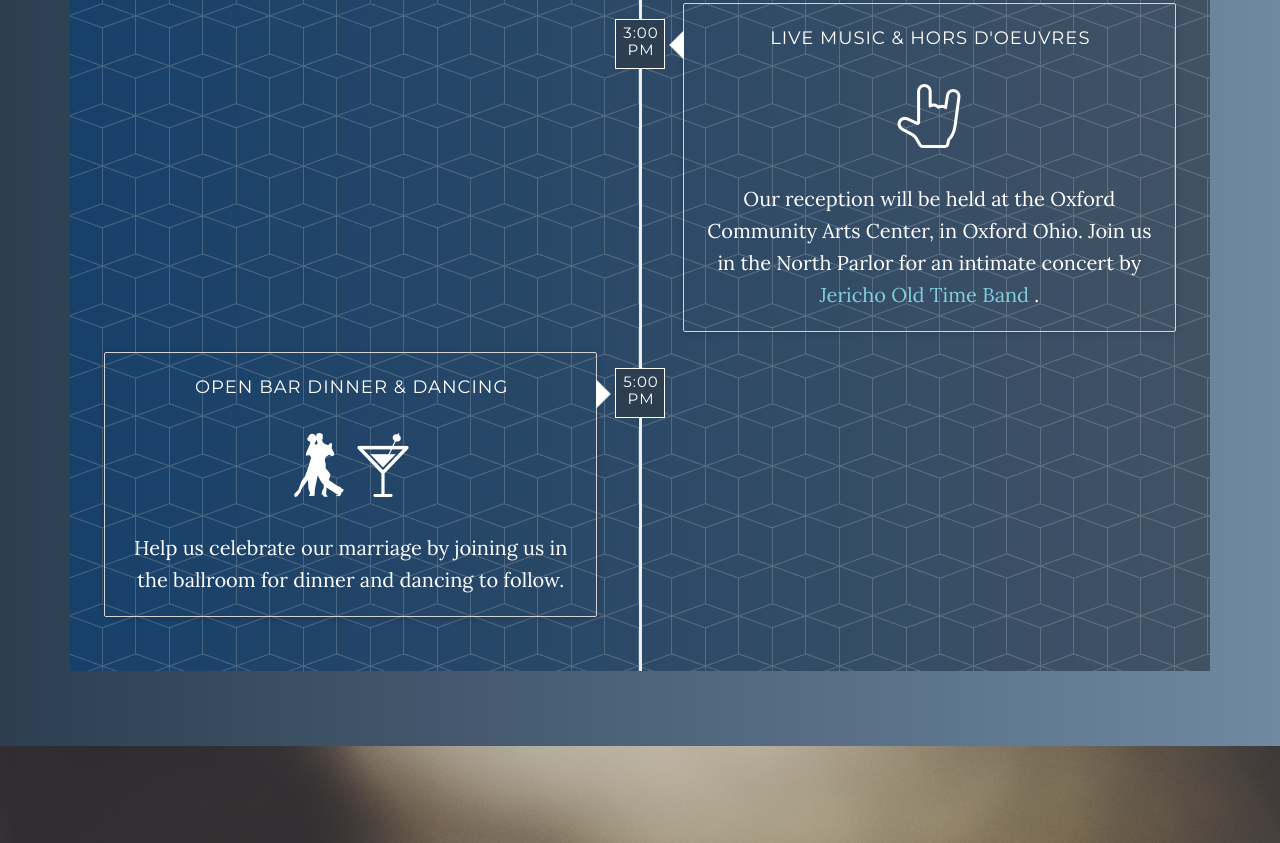
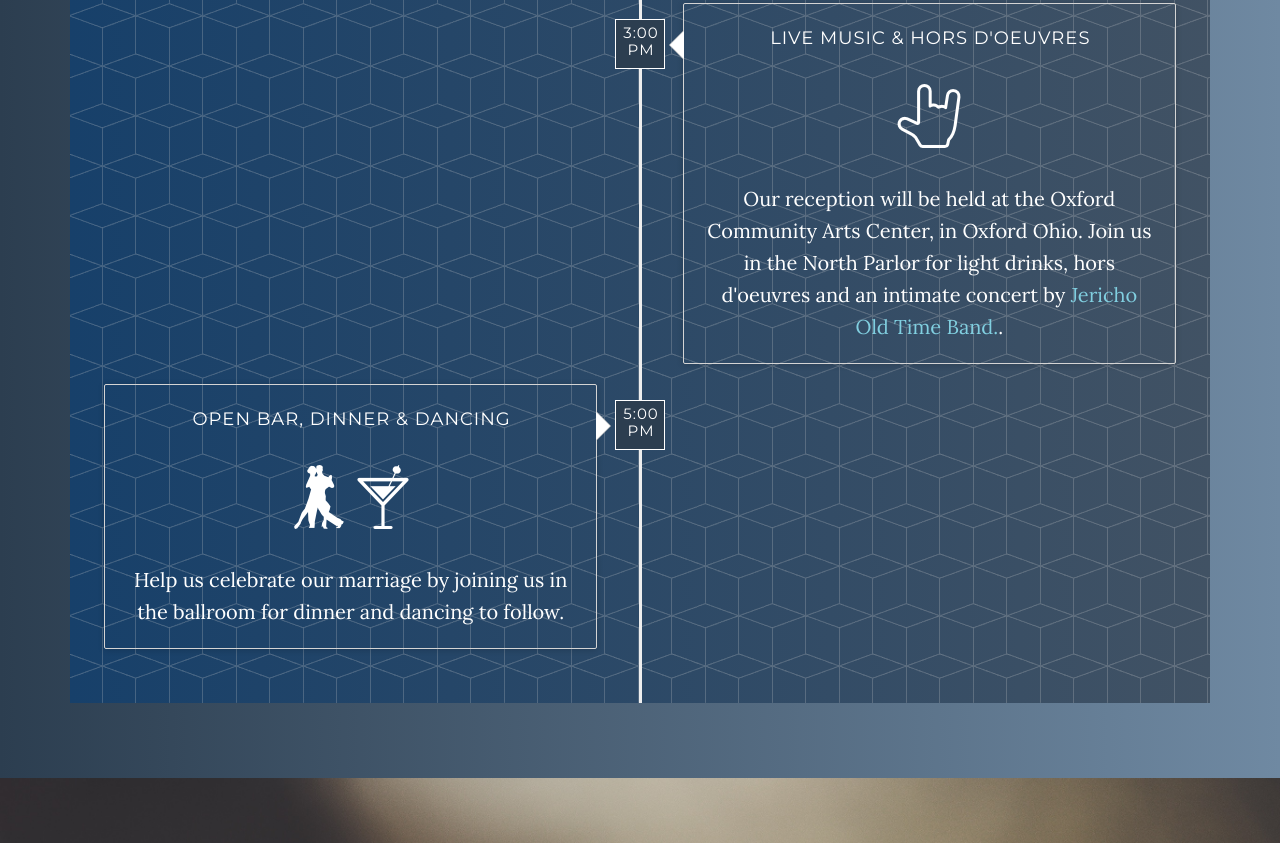
Before and after one commit to tmoubray/wedding, a plain HTML site: page index.html in a window 1280 px wide. Shown: the part 1410-2253 px from the top of the page. Drawn offline with nearby package versions, Linux system fonts and the light colour scheme; some packages are replaced by stand-ins of ours; a web font is replaced by a local one.

Commit message:
no message

```diff
--- a/index.html
+++ b/index.html
@@ -116,7 +116,7 @@
         </div>
         <div class="timeline-body">
           <p>
-            Our reception will be held at the Oxford Community Arts Center, in Oxford Ohio.  Join us in the North Parlor for an intimate concert by <a href="https://www.jericho-oldtimeband.com/">Jericho Old Time Band</a> .
+            Our reception will be held at the Oxford Community Arts Center, in Oxford Ohio.  Join us in the North Parlor for light drinks, hors d'oeuvres and an intimate concert by <a href="https://www.jericho-oldtimeband.com/">Jericho Old Time Band.</a>.
           </p>
         </div>
       </div>
@@ -126,7 +126,7 @@
       <div class="timeline-badge"><h4 style="margin-top:5px;margin-left:2px;font-weight:100;font-size:15px;">5:00<br>PM</h4></div>
       <div class="timeline-panel">
         <div class="timeline-heading">
-          <h4 class="timeline-title" style="margin-top:5px;margin-left:2px;font-weight:100;">Open Bar Dinner & Dancing</h4>
+          <h4 class="timeline-title" style="margin-top:5px;margin-left:2px;font-weight:100;">Open Bar, Dinner & Dancing</h4>
           <p><small class="text-muted"><img src="img/flamenco-couple-dancing.png"/><img src="img/cocktail.png"/></small></p>
         </div>
         <div class="timeline-body">
```
